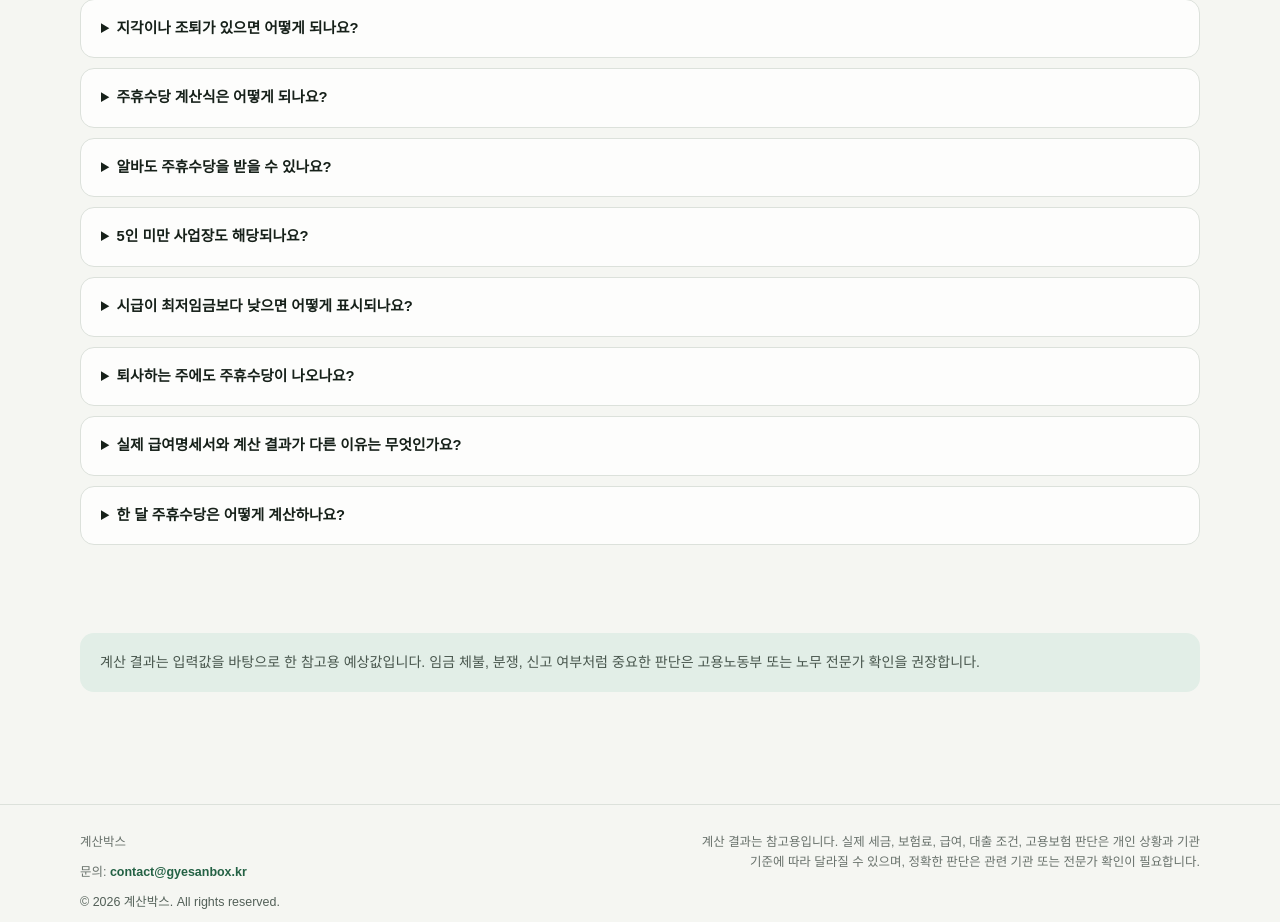
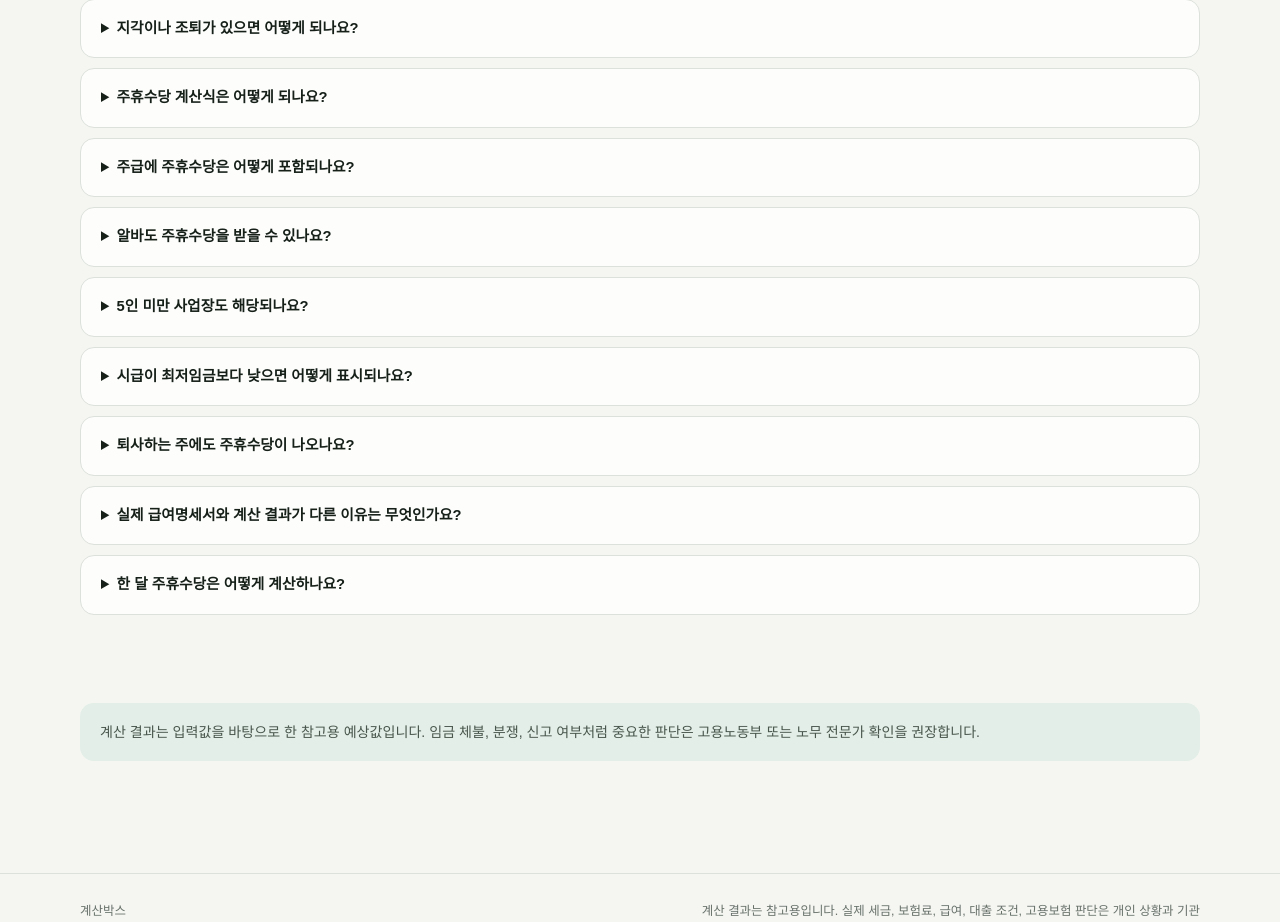
Before and after one commit to JulGi-Park/integrated-calculator, a Next.js app: page /calculators/labor-pay in a window 1280 px wide. Shown: the part 3959-4881 px from the top of the page. Built offline with nearby package versions, Linux system fonts and the light colour scheme.

Commit message:
feat: clarify weekly holiday allowance intent

```diff
--- a/components/calculators/laborPayContentData.ts
+++ b/components/calculators/laborPayContentData.ts
@@ -94,6 +94,11 @@ export const laborPayFaqs = [
       "기본식은 주휴시간 = 1주 소정근로시간 / 40 × 8, 주휴수당 = 주휴시간 × 시급입니다. 계산기는 주휴시간을 최대 8시간으로 제한합니다.",
   },
   {
+    question: "주급에 주휴수당은 어떻게 포함되나요?",
+    answer:
+      "주급은 1주 실제 근로시간에 대한 기본 근로수당과 해당 주의 주휴수당을 더해 계산합니다. 계산기는 두 금액을 각각 보여주고 주휴 포함 예상 주급으로 합산하며, 개근·소정근로일 등 지급 요건을 충족하지 않으면 주휴수당이 달라질 수 있습니다.",
+  },
+  {
     question: "알바도 주휴수당을 받을 수 있나요?",
     answer:
       "아르바이트도 근로자에 해당하고 요건을 충족하면 주휴수당 대상이 될 수 있습니다.",
```
Also changed, not shown: 1 other file (tests, documents, lock files or other folders).
